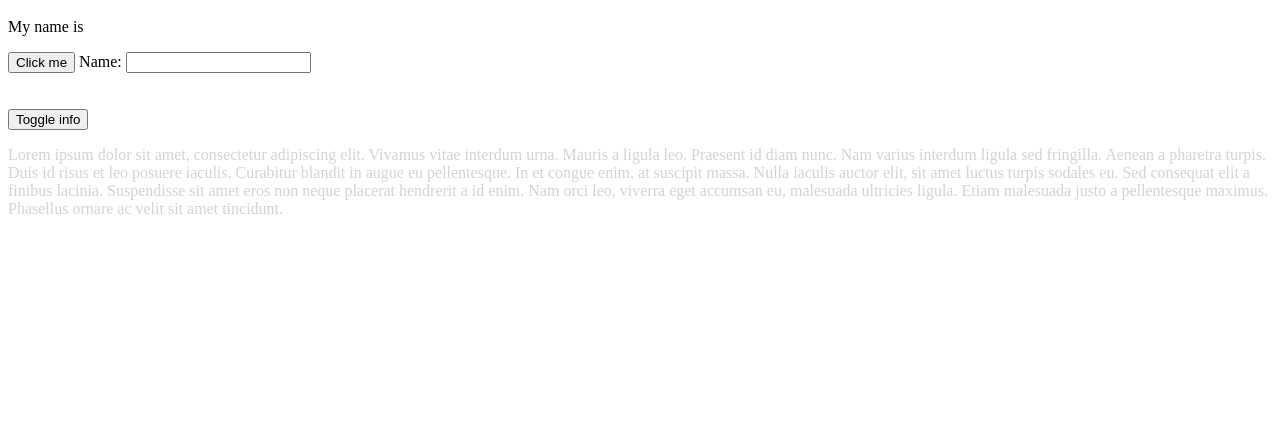
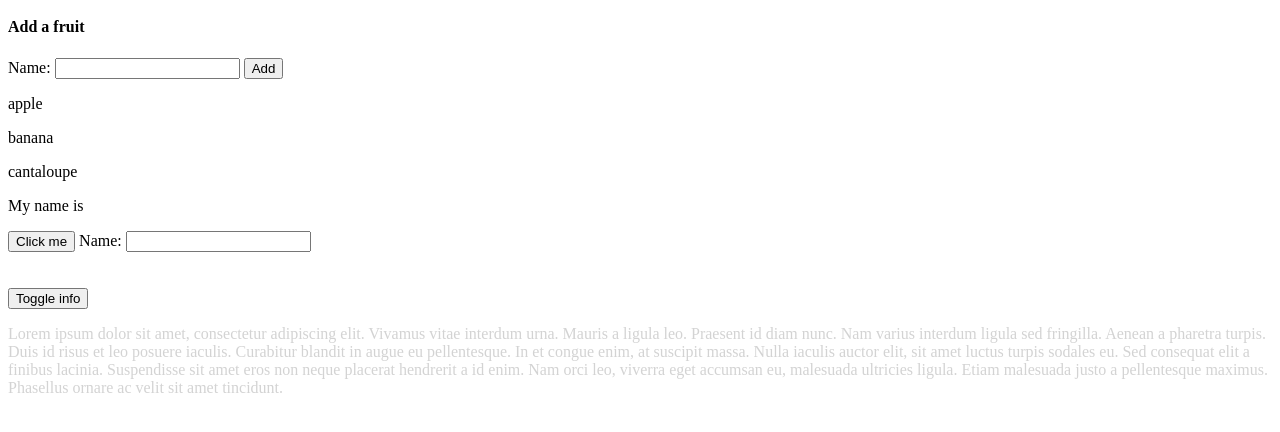
Before and after one commit to gimme-a-br/practice_vuejs, a plain HTML site: page index.html in a window 1280 px wide. Shown: the part 120-552 px from the top of the page. Drawn offline with nearby package versions, Linux system fonts and the light colour scheme.

Commit message:
Use v-for to display a list, with v-model and v-on:click to add new items to the list

```diff
--- a/index.html
+++ b/index.html
@@ -17,6 +17,14 @@
   <h1>Hello from HTML!</h1>
   <div id="app">
     <h1>{{ message }}</h1>
+    <div>
+      <h4>Add a fruit</h4>
+      Name: <input type="text" v-model="newFruit">
+      <button v-on:click="addNewFruit()">Add</button>
+    </div>
+    <div v-for="fruit in fruits">
+      <p>{{ fruit }}</p>
+    </div>
     <p>My name is {{ name }}</p>
     <button v-on:click="changeMessage()">Click me</button>
     Name: <input type="text" v-model="name">
--- a/index.js
+++ b/index.js
@@ -7,6 +7,8 @@ var app = new Vue({
       message: "Hello from JavaScript!",
       name: "",
       showExtraInfo: true,
+      fruits: ["apple", "banana", "cantaloupe"],
+      newFruit: "",
     };
   },
   methods: {
@@ -17,5 +19,8 @@ var app = new Vue({
     toggleExtraInfo: function () {
       this.showExtraInfo = !this.showExtraInfo;
     },
+    addNewFruit: function () {
+      this.fruits.push(this.newFruit);
+    },
   },
 });
```
